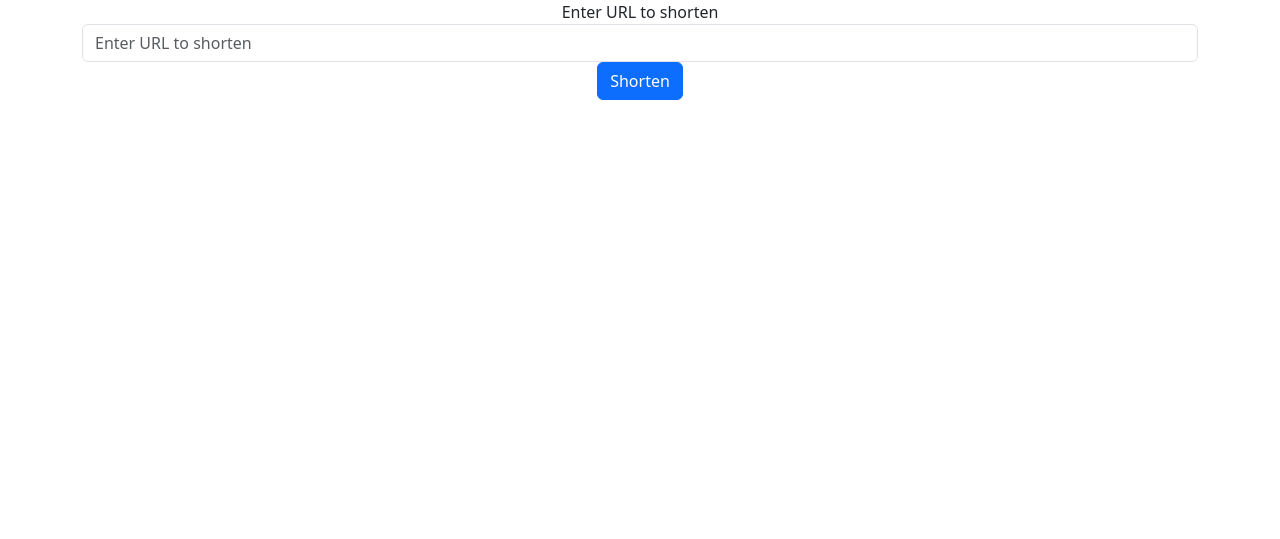
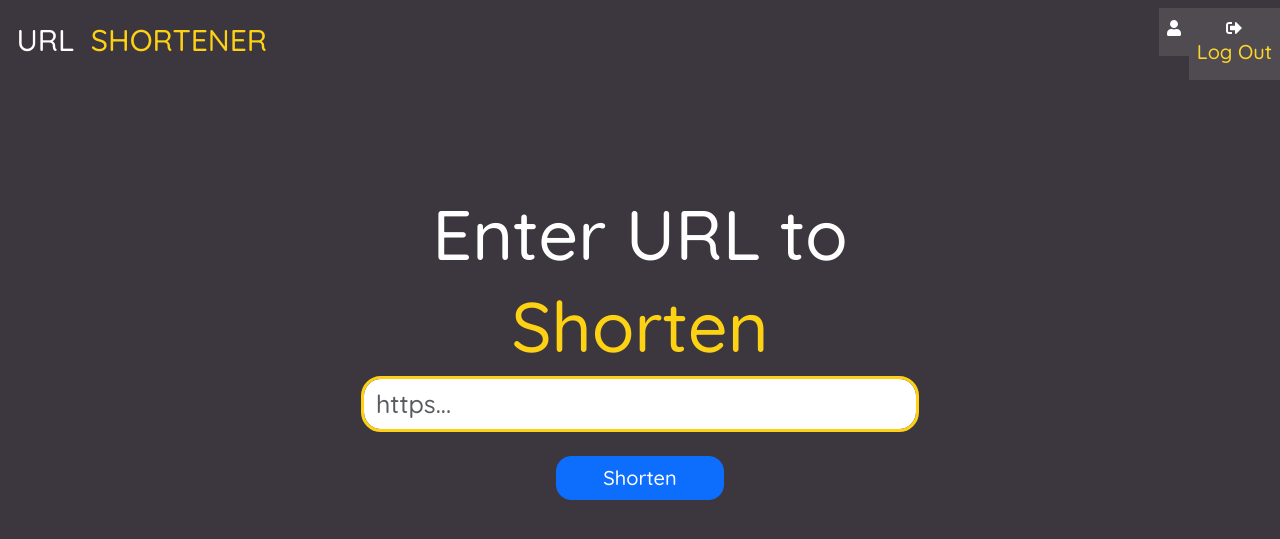
Before and after one commit to Kaushal-Kishore-Gupta/url-shortener, a Django app: page / in a window 1280 px wide. Shown: the top 539 px of the page. Run offline with Django 4.2, Linux system fonts and the light colour scheme; a user stored in the database is signed in; some libraries are stand-ins or nearby versions.

Commit message:
UI changes

```diff
--- a/templates/create_url.html
+++ b/templates/create_url.html
@@ -1,22 +1,87 @@
 <!doctype html>
 <html lang="en">
+
 <head>
+  <link rel="preconnect" href="https://fonts.googleapis.com">
+  <link rel="preconnect" href="https://fonts.gstatic.com" crossorigin>
+  <link href="https://fonts.googleapis.com/css2?family=Quicksand:wght@500&display=swap" rel="stylesheet">
+
+  <link rel="stylesheet" href="fonts/icomoon/style.css">
+
+
+  <link rel="stylesheet" href="https://cdn.jsdelivr.net/npm/@fortawesome/fontawesome-free@6.2.1/css/fontawesome.min.css"
+    integrity="sha384-QYIZto+st3yW+o8+5OHfT6S482Zsvz2WfOzpFSXMF9zqeLcFV0/wlZpMtyFcZALm" crossorigin="anonymous">
+  <!-- Bootstrap CSS -->
+  <link rel="stylesheet" href="css/bootstrap.min.css">
   <meta charset="utf-8">
   <meta name="viewport" content="width=device-width, initial-scale=1">
   <title>Bootstrap demo</title>
-    <link href="https://cdn.jsdelivr.net/npm/bootstrap@5.3.0-alpha1/dist/css/bootstrap.min.css" rel="stylesheet" integrity="sha384-GLhlTQ8iRABdZLl6O3oVMWSktQOp6b7In1Zl3/Jr59b6EGGoI1aFkw7cmDA6j6gD" crossorigin="anonymous">
+  <link href="https://cdn.jsdelivr.net/npm/bootstrap@5.3.0-alpha1/dist/css/bootstrap.min.css" rel="stylesheet"
+    integrity="sha384-GLhlTQ8iRABdZLl6O3oVMWSktQOp6b7In1Zl3/Jr59b6EGGoI1aFkw7cmDA6j6gD" crossorigin="anonymous">
 </head>
+
 <body class="text-center">
 
+  <nav class="navbar navbar-expand-lg navbar-dark fixed-top">
+
+    <a class="navbar-brand" href="#">
+      <h2 style="font-size: 30px; float: left;">&nbsp; URL</h2>
+      <h2 style="font-size: 30px; float: right; color: #fdd114;">&nbsp; SHORTENER</h2>
+    </a>
+
+    <button class="navbar-toggler" type="button" data-toggle="collapse" data-target="#navbarSupportedContent"
+      aria-controls="navbarSupportedContent" aria-expanded="false" aria-label="Toggle navigation">
+      <span class="navbar-toggler-icon"></span>
+    </button>
+
+    <div class="collapse navbar-collapse justify-content-end" id="navbarSupportedContent">
+      <ul class="navbar-nav mr-auto">
+
+
+
+
+        <li class="nav-item dropdown">
+          <a class="nav-link dropdown-toggle" href="#" id="navbarDropdown" role="button" data-toggle="dropdown"
+            aria-haspopup="true" aria-expanded="false">
+            <i class="fas fa-user"></i>
+            <h4 style="font-size: 20px;">{{request.user.first_name}}</h4>
+
+          </a>
+          <div class="dropdown-menu" aria-labelledby="navbarDropdown">
+            <a class="dropdown-item" href="faqs.html">Dashboard</a>
+            <a class="dropdown-item" href="t&C.html">Account Settings</a>
+
+          </div>
+        </li>
+        <li class="nav-item active">
+          <a class="nav-link" href="logout">
+            <i class="fas fa-sign-out-alt"></i>
+            <h4 style="color: #fdd114; font-size: 20px;">Log Out</h4>
+
+          </a>
+        </li>
+
+      </ul>
+    </div>
+
+
+  </nav>
+  <center>
     <div class="container">
       <form method="post" action="/">
         {% csrf_token %}
         <div class="form-group">
-              <label for="original_url">Enter URL to shorten</label>
-              <input type="text" class="form-control" name="original_url" placeholder="Enter URL to shorten">
+          <label for="original_url">
+            <h1>Enter URL to </h1>
+            <h1 style="color: #fdd114; ">Shorten</h1>
+          </label>
+          <input type="text" class="form-control" name="original_url" placeholder="https...">
         </div>
+        <br>
+
         <input type="submit" class="btn btn-primary" value="Shorten">
       </form>
+      <br>
       {% if shortened_url %}
       <div class="alert alert-success" role="alert">
         <h4 class="alert-heading">Short Link Created Successfully</h4>
@@ -26,9 +91,99 @@
       </div>
       {% endif %}
     </div>
+  </center>
 
-    <script src="https://cdn.jsdelivr.net/npm/bootstrap@5.3.0-alpha1/dist/js/bootstrap.bundle.min.js" integrity="sha384-w76AqPfDkMBDXo30jS1Sgez6pr3x5MlQ1ZAGC+nuZB+EYdgRZgiwxhTBTkF7CXvN" crossorigin="anonymous"></script>
-    <script src="https://cdn.jsdelivr.net/npm/@popperjs/core@2.11.6/dist/umd/popper.min.js" integrity="sha384-oBqDVmMz9ATKxIep9tiCxS/Z9fNfEXiDAYTujMAeBAsjFuCZSmKbSSUnQlmh/jp3" crossorigin="anonymous"></script>
-<script src="https://cdn.jsdelivr.net/npm/bootstrap@5.3.0-alpha1/dist/js/bootstrap.min.js" integrity="sha384-mQ93GR66B00ZXjt0YO5KlohRA5SY2XofN4zfuZxLkoj1gXtW8ANNCe9d5Y3eG5eD" crossorigin="anonymous"></script>
+
+  <style>
+    body {
+      margin-top: 15%;
+      background-color: #3c373e;
+      color: #ffff;
+      font-family: 'Quicksand', sans-serif;
+    }
+
+    h1 {
+
+      font-size: 70px;
+    }
+
+    .form-control {
+      font-size: 25px;
+      border-width: 3px;
+      width: 50%;
+      border-color: #fdd114;
+
+
+      border-radius: 20px;
+    }
+
+    .btn-primary {
+      border-radius: 15px;
+      width: 15%;
+      height: 50%;
+      font-size: 20px;
+    }
+
+    .alert {
+      width: 50%;
+      border-radius: 20px;
+    }
+
+    .nav-link {
+      color: #FFF;
+      transition: all 0.5s;
+      position: relative;
+    }
+
+    .nav-link::before {
+      content: '';
+      position: absolute;
+      top: 0;
+      left: 0;
+      width: 100%;
+      height: 100%;
+      z-index: 1;
+      background-color: rgba(255, 255, 255, 0.1);
+      transition: all 0.3s;
+    }
+
+    .nav-link:hover::before {
+      opacity: 0;
+      transform: scale(0.5, 0.5);
+    }
+
+    .nav-link::after {
+      content: '';
+      position: absolute;
+      top: 0;
+      left: 0;
+      width: 100%;
+      height: 100%;
+      z-index: 1;
+      opacity: 0;
+      transition: all 0.3s;
+      border: 1px solid rgba(255, 255, 255, 0.5);
+      transform: scale(1.2, 1.2);
+    }
+
+    .nav-link:hover::after {
+      opacity: 1;
+      transform: scale(1, 1);
+    }
+  </style>
+
+  <script src="https://cdn.jsdelivr.net/npm/bootstrap@5.3.0-alpha1/dist/js/bootstrap.bundle.min.js"
+    integrity="sha384-w76AqPfDkMBDXo30jS1Sgez6pr3x5MlQ1ZAGC+nuZB+EYdgRZgiwxhTBTkF7CXvN"
+    crossorigin="anonymous"></script>
+  <script src="https://cdn.jsdelivr.net/npm/@popperjs/core@2.11.6/dist/umd/popper.min.js"
+    integrity="sha384-oBqDVmMz9ATKxIep9tiCxS/Z9fNfEXiDAYTujMAeBAsjFuCZSmKbSSUnQlmh/jp3"
+    crossorigin="anonymous"></script>
+  <script src="https://cdn.jsdelivr.net/npm/bootstrap@5.3.0-alpha1/dist/js/bootstrap.min.js"
+    integrity="sha384-mQ93GR66B00ZXjt0YO5KlohRA5SY2XofN4zfuZxLkoj1gXtW8ANNCe9d5Y3eG5eD"
+    crossorigin="anonymous"></script>
+  <script defer src="https://use.fontawesome.com/releases/v5.15.4/js/all.js"
+    integrity="sha384-rOA1PnstxnOBLzCLMcre8ybwbTmemjzdNlILg8O7z1lUkLXozs4DHonlDtnE7fpc"
+    crossorigin="anonymous"></script>
 </body>
+
 </html>
```
Also changed, not shown: templates/login.html (+67 -18 lines), templates/signup.html (+69 -20 lines), db.sqlite3, templates/dashboard.html (line endings or trailing spaces). Lines whose indentation alone changed are shown as unchanged.
